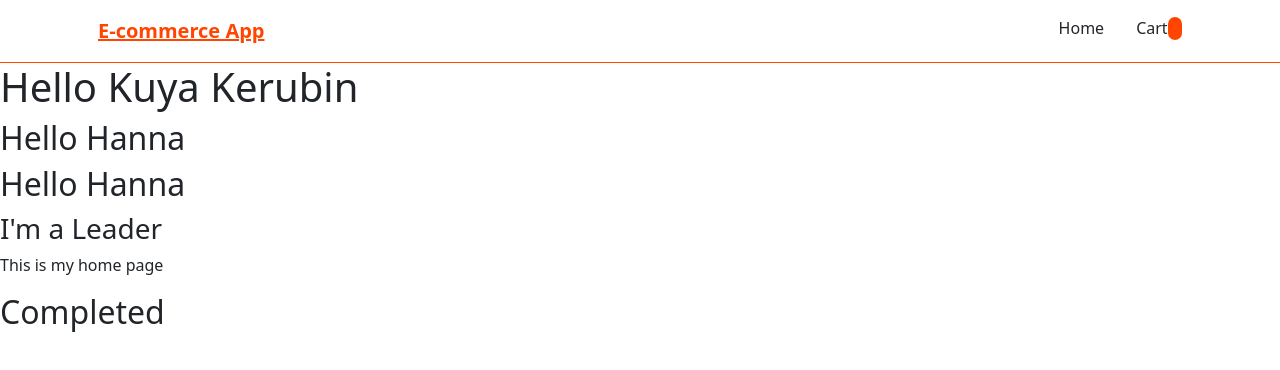
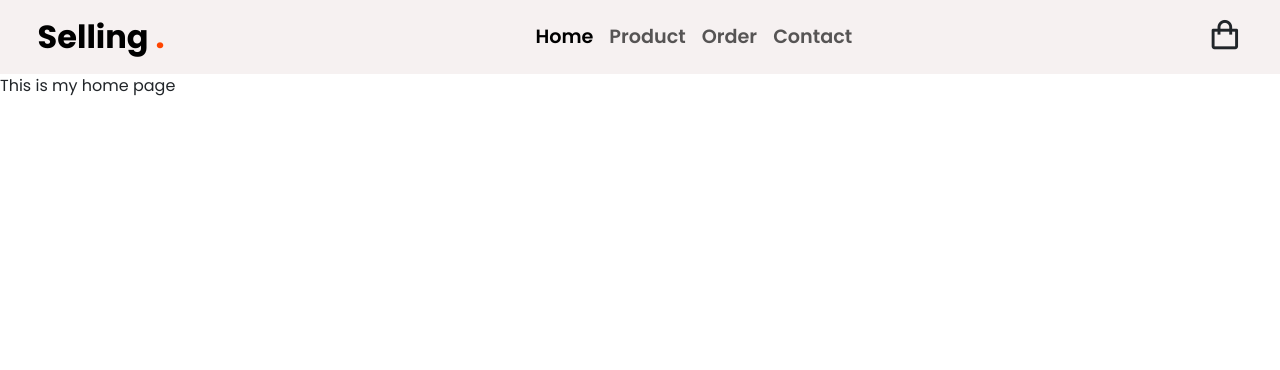
Before and after one commit to hannahrosemiranda/E-commerce, an Angular app in the folder angular-project/: page / in a window 1280 px wide. Shown: the top 370 px of the page. Built offline with nearby package versions, Linux system fonts and the light colour scheme.

Commit message:
adding header

```diff
--- a/angular-project/src/app/app.component.html
+++ b/angular-project/src/app/app.component.html
@@ -1,7 +1,2 @@
 <app-header></app-header>
-<h1> Hello Kuya Kerubin</h1>
-<h2>Hello Hanna</h2>
-<h2>Hello Hanna</h2>
-<h3>I'm a Leader</h3>
 <app-home></app-home>
-<h2>Completed</h2>
--- a/angular-project/src/app/header/header.component.css
+++ b/angular-project/src/app/header/header.component.css
@@ -1,67 +1,23 @@
-header {
-  position : relative;
-  background: white;
-  padding: 0;
-  border-bottom: 1px solid orangered;
+.brand-name {
+  font-size: 2rem;
+  font-weight: 700;
 }
 
-a {
+.brand-name span {
   color: orangered;
 }
 
-a:hover {
-  background: orangered;
-  color: white;
-  cursor: pointer;
+.nav-link {
+  font-size: 1.2rem !important;
+  font-weight: 600 !important;
 }
 
-.container {
-  margin: 0 auto;
-  display: flex;
-  justify-content: space-between;
+nav {
+  background-color: #F6F1F1;
+  padding-left: 2%;
+  padding-right: 2%;
 }
 
-a.logo {
-  font-weight: bold;
-  padding: 1rem;
-  font-size: 20px;
+.bx {
+font-size: 2.2rem !important;
 }
-
-ul {
-  display: flex;
-  list-style-type: none;
-  margin: 0;
-}
-
-ul a {
-  padding: 1rem;
-  display: inline-block;
-}
-
-a span {
-  background: orangered;
-  color: white;
-  padding: 0.1rem 0.45rem;
-  border-radius: 100rem;
-  font-size: 0.9rem;
-}
-
-.menu-container {
-  position: relative;
-}
-
-.menu {
-  position: absolute;
-  z-index: 1;
-  background: whitesmoke;
-  display: none
-}
-
-.menu-container:hover {
-  display: block;
-}
-
-.menu a {
-  width: 100%;
-  min-width: 8rem;
-}
--- a/angular-project/src/app/header/header.component.html
+++ b/angular-project/src/app/header/header.component.html
@@ -1,22 +1,29 @@
-<header>
-  <div class="container">
-    <a routerLink="/" class="logo"> E-commerce App </a>
-    <nav>
-      <ul>
-        <li class="menu-container">
-          <a routerLink="/dashboard"> Home </a>
-          <div class="menu">
-            <a routerLink="/profile"> Profile </a>
-            <a routerLink="/orders"> Orders </a>
-            <a>Logout</a>
-          </div>
+<nav class="navbar navbar-expand-lg">
+  <div class="container-fluid">
+    <a class="navbar-brand brand-name" href="#">Selling
+      <span>.</span>
+    </a>
+    <button class="navbar-toggler" type="button" data-bs-toggle="collapse" data-bs-target="#navbarNav" aria-controls="navbarNav" aria-expanded="false" aria-label="Toggle navigation">
+      <span class="navbar-toggler-icon"></span>
+    </button>
+    <div class="collapse navbar-collapse" id="navbarNav">
+      <ul class="navbar-nav mx-auto">
+        <li class="nav-item">
+          <a class="nav-link active" aria-current="page" href="#">Home</a>
         </li>
-        <li>
-          <a routerLink="/cart-page">
-          Cart <span></span>
-          </a>
+        <li class="nav-item">
+          <a class="nav-link" href="#">Product</a>
+        </li>
+        <li class="nav-item">
+          <a class="nav-link" href="#">Order</a>
+        </li>
+        <li class="nav-item">
+          <a class="nav-link">Contact</a>
         </li>
       </ul>
-    </nav>
+    </div>
+    <div>
+      <i class='bx bx-shopping-bag'></i>
+    </div>
   </div>
-</header>
+</nav>
--- a/angular-project/src/index.html
+++ b/angular-project/src/index.html
@@ -6,6 +6,11 @@
   <base href="/">
   <meta name="viewport" content="width=device-width, initial-scale=1">
   <link rel="icon" type="image/x-icon" href="favicon.ico">
+  <!-- Boxicon -->
+  <link
+  rel="stylesheet"
+  href="https://cdn.jsdelivr.net/npm/boxicons@latest/css/boxicons.min.css"
+/>
 </head>
 <body>
   <app-root></app-root>
--- a/angular-project/src/styles.css
+++ b/angular-project/src/styles.css
@@ -1,23 +1,8 @@
 /* You can add global styles to this file, and also import other style files */
-@import url('https://fonts.googleapis.com/css2?family=Poppins:wght@300;500;600&family=Quicksand:wght@400;600;700&display=swap');
+@import url('https://fonts.googleapis.com/css2?family=Poppins:ital,wght@0,100;0,200;0,300;0,400;0,500;0,600;0,700;0,800;0,900;1,100;1,200;1,300;1,400;1,500;1,600;1,700;1,800&display=swap');
 
 * {
   box-sizing: border-box;
+  font-family: 'Poppins', sans-serif !important;
+  margin: 0;
 }
-
-html {
-  font-size: 16px;
-}
-
-html,
- button {
-  font-family: "Poppins", "Quicksand", "sans-serif";
- }
-
- body {
-  margin: 0;
- }
-
- a {
-  text-decoration: none;
- }
```
